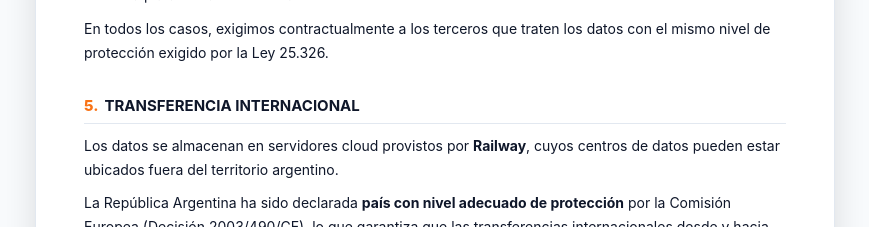
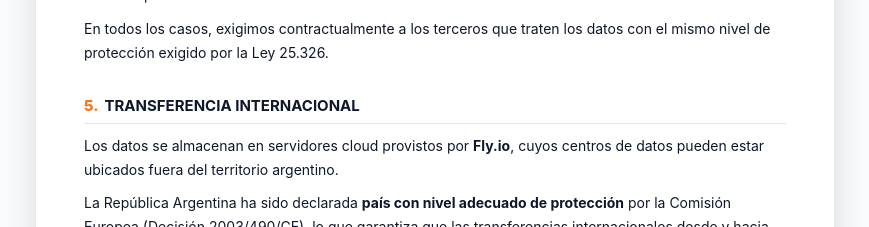
Before and after one commit to Bourgie/crm_v2, a React (Vite) app in the folder frontend/: page /politica-de-privacidad in a window 1280 px wide. Shown: the part 1920-2147 px from the top of the page, without its empty margins (205-1074 px from the left). Built offline with nearby package versions, Linux system fonts and the light colour scheme.

Commit message:
fix: update privacy hosting provider
Keep the public privacy policy aligned with the active Fly.io infrastructure after removing legacy Railway references.

```diff
--- a/frontend/src/pages/Privacidad.jsx
+++ b/frontend/src/pages/Privacidad.jsx
@@ -362,7 +362,7 @@ export function Privacidad() {
         <Section number="5" title="TRANSFERENCIA INTERNACIONAL">
           <P>
             Los datos se almacenan en servidores cloud provistos por{' '}
-            <strong>Railway</strong>, cuyos centros de datos pueden estar
+            <strong>Fly.io</strong>, cuyos centros de datos pueden estar
             ubicados fuera del territorio argentino.
           </P>
           <P>
```
